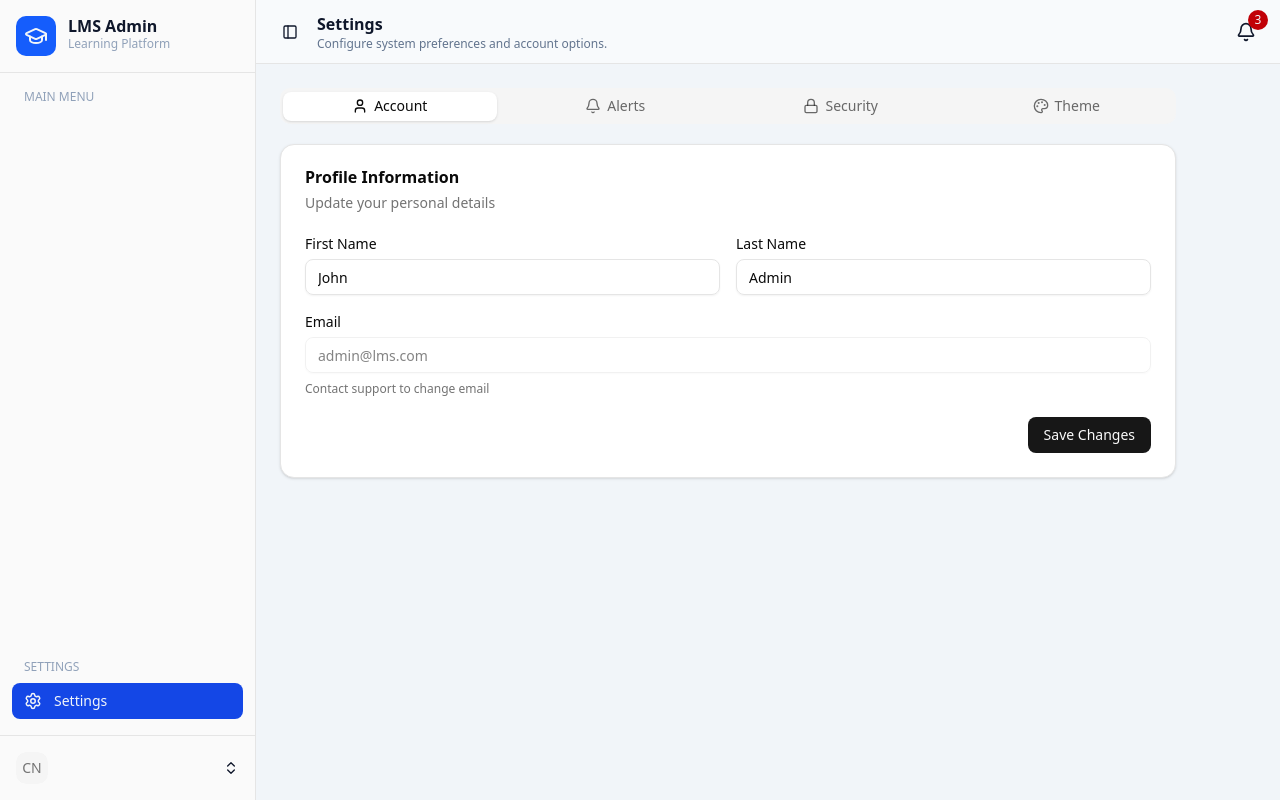
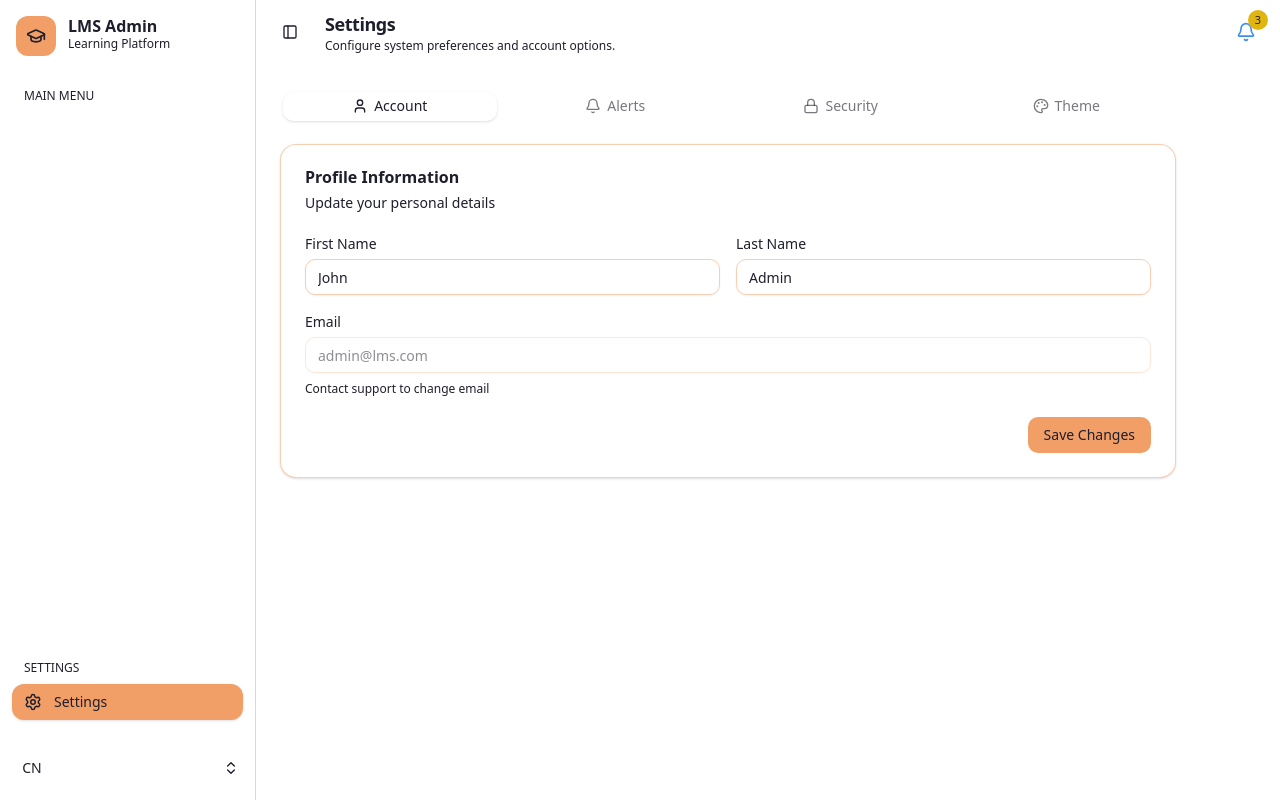
Before and after one commit to BRajendra10/EdTech-fronted, a React (Vite) app: page /settings in a window 1280 px wide. Built offline with nearby package versions, Linux system fonts and the light colour scheme.

Commit message:
added collor pallete

```diff
--- a/src/App.jsx
+++ b/src/App.jsx
@@ -24,7 +24,7 @@ function App() {
   }, [dispatch])
 
   return (
-    <div className="w-full h-screen bg-stone-50 text-stone-900">
+    <div className="w-full h-screen bg-background text-foreground">
       <BrowserRouter>
         {/* for toast message */}
         <Toaster />
--- a/src/components/layout/DashboardLayout.jsx
+++ b/src/components/layout/DashboardLayout.jsx
@@ -5,10 +5,10 @@ import Topbar from "./Topbar";
 
 export default function DashboardLayout() {
     return (
-        <SidebarProvider className="w-full h-screen bg-slate-100">
+        <SidebarProvider className="w-full h-screen bg-background text-foreground">
             <Sidebar />
 
-            <div className="flex-1 flex flex-col">
+            <div className="flex-1 flex flex-col border-0">
                 {/* Topbar */}
                 <Topbar />
 
--- a/src/components/layout/Sidebar.jsx
+++ b/src/components/layout/Sidebar.jsx
@@ -36,22 +36,24 @@ export default function Sidebar() {
     )
 
     return (
-        <Aside className="w-64 bg-slate-50 text-slate-900 flex flex-col">
+        <Aside className="w-64 bg-background text-foreground border-r-2 flex flex-col">
             {/* Logo */}
-            <SidebarHeader className="flex flex-row justify-start gap-3 p-4 border-b">
-                <div className="h-10 w-10 rounded-lg bg-blue-600 text-slate-100 flex items-center justify-center font-bold">
-                    <GraduationCap />
+            <SidebarHeader className="flex flex-row justify-start gap-3 p-4">
+                <div className="h-10 w-10 rounded-lg bg-primary text-primary-foreground flex items-center justify-center font-semibold">
+                    <GraduationCap size={20} />
                 </div>
                 <div>
                     <h1 className="font-semibold leading-tight">LMS Admin</h1>
-                    <p className="text-xs text-slate-400">Learning Platform</p>
+                    <p className="text-xs text-muted-foreground">
+                        Learning Platform
+                    </p>
                 </div>
             </SidebarHeader>
 
             {/* Menu */}
             <SidebarContent className="flex-1 flex flex-col justify-between px-3 py-4 space-y-1">
                 <div>
-                    <p className="px-3 text-xs uppercase text-slate-400 mb-2">
+                    <p className="px-3 text-xs uppercase text-muted-foreground mb-2">
                         Main Menu
                     </p>
 
@@ -61,17 +63,15 @@ export default function Sidebar() {
                                 <NavLink
                                     to={to}
                                     className={({ isActive }) =>
-                                        `flex items-center gap-3 px-3 py-2 rounded-md text-sm transition
+                                        `flex items-center gap-3 px-3 py-2 rounded-sm text-sm transition-all duration-200 hover:text-foreground hover:bg-primary/60
                                         ${isActive
-                                            ? "bg-blue-700 text-slate-100"
-                                            : "text-slate-700 hover:text-slate-100 hover:bg-blue-700/70"
+                                            ? "bg-primary text-primary-foreground shadow-sm"
+                                            : "text-muted-foreground"
                                         }`
                                     }
                                 >
-                                    {/* <SidebarMenuButton> */}
                                     <Icon size={18} />
                                     {label}
-                                    {/* </SidebarMenuButton> */}
                                 </NavLink>
                             </SidebarMenuItem>
                         ))}
@@ -79,17 +79,17 @@ export default function Sidebar() {
                 </div>
 
                 <div>
-                    <p className="px-3 text-xs uppercase text-slate-400 mb-2">
+                    <p className="px-3 text-xs uppercase text-muted-foreground mb-2">
                         Settings
                     </p>
 
                     <NavLink
                         to="/settings"
                         className={({ isActive }) =>
-                            `flex items-center gap-3 px-3 py-2 rounded-md text-sm transition
-              ${isActive
-                                ? "bg-blue-700 text-slate-100"
-                                : "text-slate-700 hover:text-slate-100 hover:bg-blue-700/70"
+                            `flex items-center gap-3 px-3 py-2 rounded-lg text-sm transition-all duration-200 hover:text-foreground hover:bg-primary/60
+                            ${isActive
+                                ? "bg-primary text-primary-foreground shadow-sm"
+                                : "text-muted-foreground hover:text-foreground hover:bg-accent/20"
                             }`
                         }
                     >
@@ -100,7 +100,7 @@ export default function Sidebar() {
             </SidebarContent>
 
             {/* Bottom */}
-            <SidebarFooter className="border-t  p-2 space-y-3">
+            <SidebarFooter className="p-2 space-y-3">
                 <NavUser user={currentUser} />
             </SidebarFooter>
         </Aside>
--- a/src/components/layout/Topbar.jsx
+++ b/src/components/layout/Topbar.jsx
@@ -2,95 +2,90 @@ import { Bell } from "lucide-react"
 import { Badge } from "../ui/badge"
 import { SidebarTrigger } from "../ui/sidebar"
 import { Separator } from "../ui/separator"
-import { useLocation } from 'react-router-dom';
+import { useLocation } from "react-router-dom"
 
 const PAGE_CONFIG = {
     "/": {
         heading: "Dashboard",
         message: "Overview of system activity and key metrics.",
     },
-
     "/courses": {
         heading: "Courses",
         message: "Create, manage, and monitor all courses.",
     },
-
-    "/course/:courseId": {
-        heading: "Course Details",
-        message: "View course structure, modules, and lessons.",
-    },
-
     "/users": {
         heading: "Users",
         message: "Manage instructors and students.",
     },
-
     "/enrollment": {
         heading: "Enrollments",
         message: "Track and manage course enrollments.",
     },
-
     "/settings": {
         heading: "Settings",
         message: "Configure system preferences and account options.",
     },
-
     "/modules": {
         heading: "Modules",
         message: "Manage course modules and content structure.",
     },
-};
+}
 
 export default function Topbar() {
-    const location = useLocation();
+    const location = useLocation()
+
     const getPageConfig = (pathname) => {
         if (pathname.startsWith("/course/")) {
             return {
                 heading: "Course Details",
                 message: "View course structure, modules, and lessons.",
-            };
+            }
         }
 
         return (
-            PAGE_CONFIG[pathname] || {
-                heading: "Not found",
+            PAGE_CONFIG[pathname] ?? {
+                heading: "Dashboard",
                 message: "",
             }
-        );
-    };
+        )
+    }
 
-    const currentPage = getPageConfig(location.pathname);
-
+    const currentPage = getPageConfig(location.pathname)
 
     return (
-        <header className="sticky top-0 z-30 h-16 border-b bg-slate-50 text-slate-900">
+        <header className="sticky top-0 z-30 h-16 bg-background/80 backdrop-blur-md">
             <div className="flex h-full items-center justify-between px-4">
 
-                {/* Left section */}
-                <div className="flex items-center gap-1">
-                    <SidebarTrigger className="h-9 w-9 rounded-md hover:bg-slate-100 transition" />
+                {/* LEFT SECTION */}
+                <div className="flex items-center gap-2">
+                    <SidebarTrigger className="h-9 w-9 rounded-lg hover:bg-primary/20 transition" />
 
-                    <Separator
-                        orientation="vertical"
-                        className="h-8"
-                    />
+                    <Separator orientation="vertical" className="h-8" />
 
                     <div className="leading-tight">
-                        <h2 className="text-base font-semibold">{currentPage.heading}</h2>
-                        <p className="text-xs text-slate-500">{currentPage.message}</p>
+                        <h2 className="text-lg font-semibold tracking-tight text-foreground">
+                            {currentPage.heading}
+                        </h2>
+                        <p className="text-xs text-muted-foreground">
+                            {currentPage.message}
+                        </p>
                     </div>
                 </div>
 
-                {/* Right section */}
+                {/* RIGHT SECTION */}
                 <div className="flex items-center gap-4">
-                    <div className="relative cursor-pointer rounded-md p-2 hover:bg-blue-700 hover:text-slate-100 transition">
-                        <Bell className="h-5 w-5" />
-                        <Badge className="absolute -top-1 -right-1 h-5 w-5 rounded-full p-0 text-[12px] flex items-center justify-center bg-red-700 text-slate-100">
+
+                    {/* NOTIFICATIONS */}
+                    <button
+                        className="relative rounded-lg p-2 hover:bg-secondary/20 transition"
+                        aria-label="Notifications"
+                    >
+                        <Bell className="h-5 w-5 text-secondary" />
+                        <Badge className="absolute -top-1 -right-1 h-5 w-5 rounded-full p-0 text-[11px] flex items-center justify-center bg-destructive text-destructive-foreground">
                             3
                         </Badge>
-                    </div>
+                    </button>
                 </div>
-
             </div>
         </header>
     )
--- a/src/features/slice/userSlice.js
+++ b/src/features/slice/userSlice.js
@@ -208,6 +208,8 @@ const userSlice = createSlice({
         builder
             // LOGIN SUCCESS
             .addCase(login.fulfilled, (state, action) => {
+                localStorage.setItem("currentUser", JSON.stringify(action.payload));
+
                 state.currentUser = action.payload;
                 state.status = "fulfilled";
                 state.error = null;
--- a/src/index.css
+++ b/src/index.css
@@ -46,72 +46,59 @@
 }
 
 :root {
-  --radius: 0.625rem;
-  --background: oklch(1 0 0);
-  --foreground: oklch(0.145 0 0);
-  --card: oklch(1 0 0);
-  --card-foreground: oklch(0.145 0 0);
-  --popover: oklch(1 0 0);
-  --popover-foreground: oklch(0.145 0 0);
-  --primary: oklch(0.205 0 0);
-  --primary-foreground: oklch(0.985 0 0);
-  --secondary: oklch(0.97 0 0);
-  --secondary-foreground: oklch(0.205 0 0);
-  --muted: oklch(0.97 0 0);
-  --muted-foreground: oklch(0.556 0 0);
-  --accent: oklch(0.97 0 0);
-  --accent-foreground: oklch(0.205 0 0);
-  --destructive: oklch(0.577 0.245 27.325);
-  --border: oklch(0.922 0 0);
-  --input: oklch(0.922 0 0);
-  --ring: oklch(0.708 0 0);
-  --chart-1: oklch(0.646 0.222 41.116);
-  --chart-2: oklch(0.6 0.118 184.704);
-  --chart-3: oklch(0.398 0.07 227.392);
-  --chart-4: oklch(0.828 0.189 84.429);
-  --chart-5: oklch(0.769 0.188 70.08);
-  --sidebar: oklch(0.985 0 0);
-  --sidebar-foreground: oklch(0.145 0 0);
-  --sidebar-primary: oklch(0.205 0 0);
-  --sidebar-primary-foreground: oklch(0.985 0 0);
-  --sidebar-accent: oklch(0.97 0 0);
-  --sidebar-accent-foreground: oklch(0.205 0 0);
-  --sidebar-border: oklch(0.922 0 0);
-  --sidebar-ring: oklch(0.708 0 0);
+  --background: #FFFFFF;
+  --foreground: #1E1E2C;
+
+  --card: #FFFFFF;
+  --card-foreground: #1E1E2C;
+
+  --popover: #FFFFFF;
+  --popover-foreground: #1E1E2C;
+
+  --primary: #F29F67;
+  --primary-foreground: #1E1E2C;
+
+  --secondary: #3B8FF3;
+  --secondary-foreground: #FFFFFF;
+
+  /* --accent: #34B1AA;
+  --accent-foreground: #FFFFFF; */
+
+  --destructive: #E0B50F;
+  --destructive-foreground: #1E1E2C;
+
+  --border: #F29F6780;
+  --input: #F29F6780;
+  --ring: #F29F6780;
+
+  --radius: 0.75rem;
 }
 
 .dark {
-  --background: oklch(0.145 0 0);
-  --foreground: oklch(0.985 0 0);
-  --card: oklch(0.205 0 0);
-  --card-foreground: oklch(0.985 0 0);
-  --popover: oklch(0.205 0 0);
-  --popover-foreground: oklch(0.985 0 0);
-  --primary: oklch(0.922 0 0);
-  --primary-foreground: oklch(0.205 0 0);
-  --secondary: oklch(0.269 0 0);
-  --secondary-foreground: oklch(0.985 0 0);
-  --muted: oklch(0.269 0 0);
-  --muted-foreground: oklch(0.708 0 0);
-  --accent: oklch(0.269 0 0);
-  --accent-foreground: oklch(0.985 0 0);
-  --destructive: oklch(0.704 0.191 22.216);
-  --border: oklch(1 0 0 / 10%);
-  --input: oklch(1 0 0 / 15%);
-  --ring: oklch(0.556 0 0);
-  --chart-1: oklch(0.488 0.243 264.376);
-  --chart-2: oklch(0.696 0.17 162.48);
-  --chart-3: oklch(0.769 0.188 70.08);
-  --chart-4: oklch(0.627 0.265 303.9);
-  --chart-5: oklch(0.645 0.246 16.439);
-  --sidebar: oklch(0.205 0 0);
-  --sidebar-foreground: oklch(0.985 0 0);
-  --sidebar-primary: oklch(0.488 0.243 264.376);
-  --sidebar-primary-foreground: oklch(0.985 0 0);
-  --sidebar-accent: oklch(0.269 0 0);
-  --sidebar-accent-foreground: oklch(0.985 0 0);
-  --sidebar-border: oklch(1 0 0 / 10%);
-  --sidebar-ring: oklch(0.556 0 0);
+  --background: #1E1E2C;
+  --foreground: #FFFFFF;
+
+  --card: #1E1E2C;
+  --card-foreground: #FFFFFF;
+
+  --popover: #1E1E2C;
+  --popover-foreground: #FFFFFF;
+
+  --primary: #F29F67;
+  --primary-foreground: #1E1E2C;
+
+  --secondary: #3B8FF3;
+  --secondary-foreground: #FFFFFF;
+
+  --accent: #34B1AA;
+  --accent-foreground: #FFFFFF;
+
+  --destructive: #E0B50F;
+  --destructive-foreground: #1E1E2C;
+
+  --border: #F29F67;
+  --input: #F29F67;
+  --ring: #F29F67;
 }
 
 @layer base {
```
Also changed, not shown: src/pages/Dashboard.jsx (+216 -101 lines).
